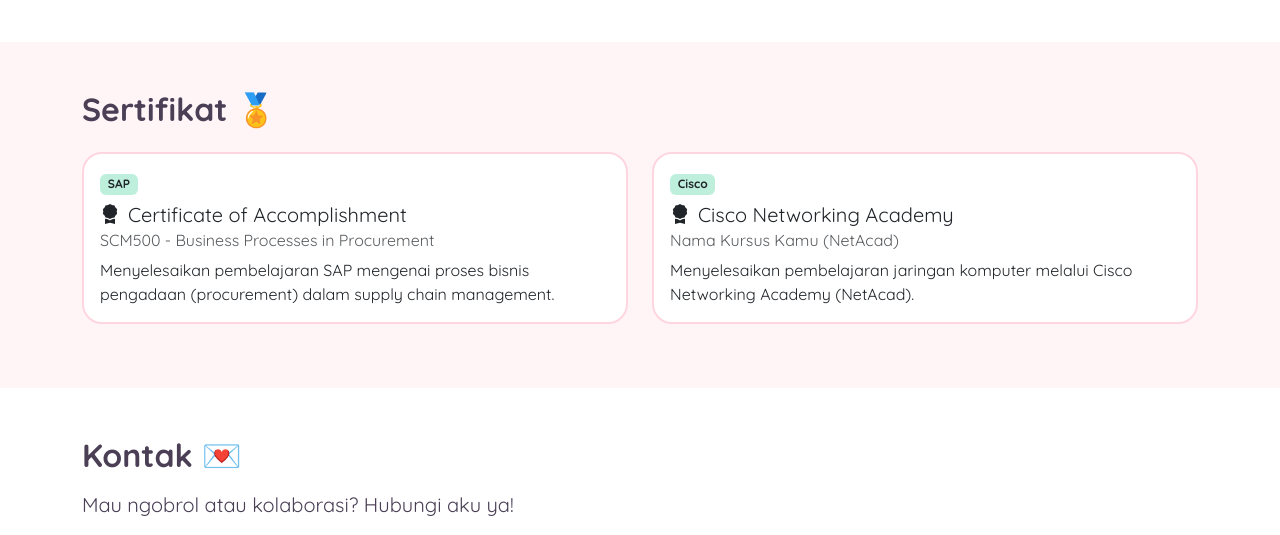
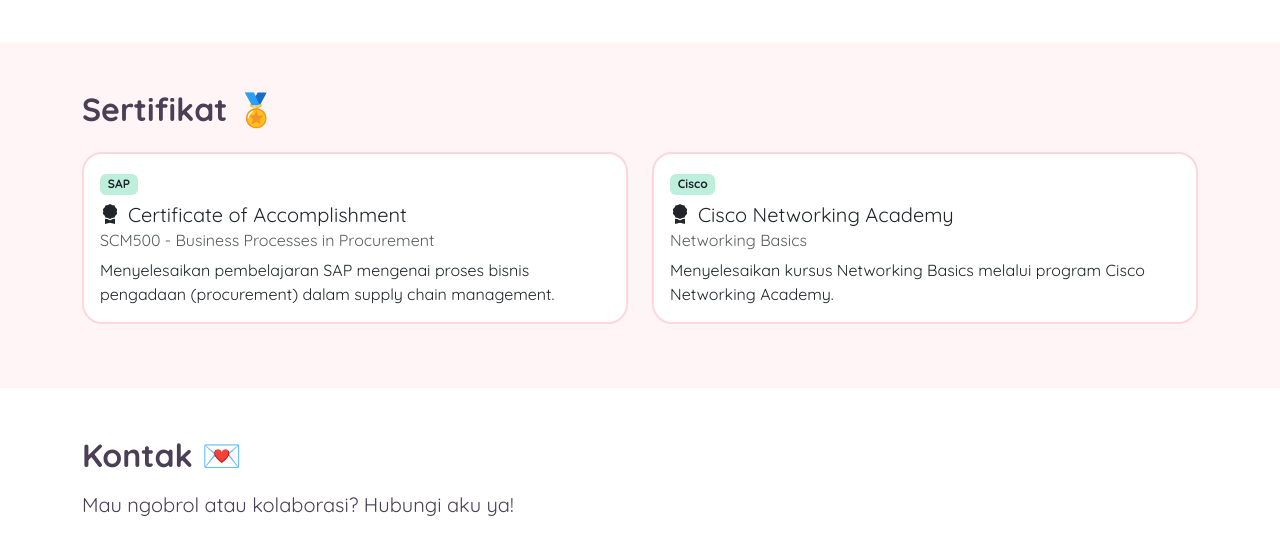
Before and after one commit to nafisaindaaisyahrobbiha/portofolio-nafisaindaaisyahrobbiha, a plain HTML site: page index.html in a window 1280 px wide. Shown: the part 1455-1990 px from the top of the page. Drawn offline with nearby package versions, Linux system fonts and the light colour scheme.

Commit message:
Update index.html

```diff
--- a/index.html
+++ b/index.html
@@ -175,8 +175,8 @@
                         <div class="card-body">
                             <span class="badge bg-mint text-dark mb-2">Cisco</span>
                             <h5 class="card-title"><i class="bi bi-award-fill me-2"></i>Cisco Networking Academy</h5>
-                            <h6 class="card-subtitle mb-2 text-muted">Nama Kursus Kamu (NetAcad)</h6>
-                            <p class="card-text">Menyelesaikan pembelajaran jaringan komputer melalui Cisco Networking Academy (NetAcad).</p>
+                            <h6 class="card-subtitle mb-2 text-muted">Networking Basics</h6>
+                            <p class="card-text">Menyelesaikan kursus Networking Basics melalui program Cisco Networking Academy.</p>
                         </div>
                     </div>
                 </div>
```
